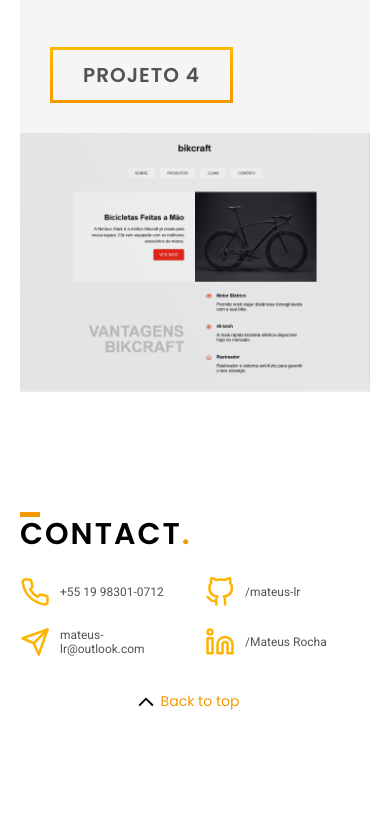
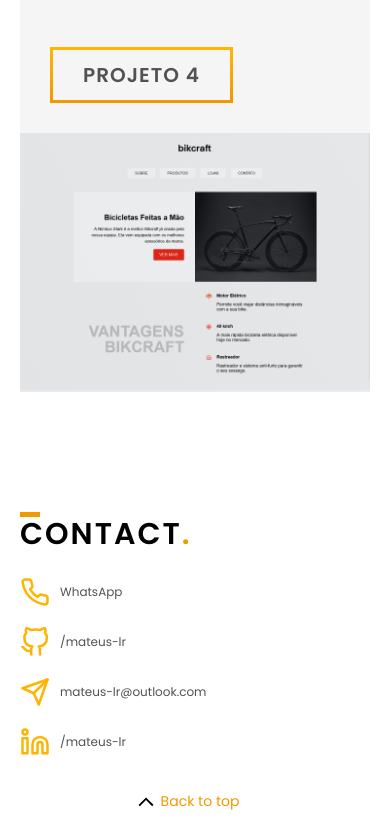
Before and after one commit to mateus-lr/Portfolio, a plain HTML site: page index.html in a window 390 px wide. Shown: the part 3851-4688 px from the top of the page. Before the commit the page ends 4588 px from the top, so only its background shows below. Drawn offline with Linux system fonts and the light colour scheme.

Commit message:
fix new bugs

```diff
--- a/CSS/style.css
+++ b/CSS/style.css
@@ -486,7 +486,7 @@ label span:nth-child(3) {
   gap: 1rem;
 }
 
-.footer p {
+.footer a{
   font-size: 1.8rem;
   color: var(--g10);
 }
@@ -672,10 +672,10 @@ label span:nth-child(3) {
   }
 
   .footerItems {
-    width: 100%;
+    grid-template-columns: 1fr;
   }
 
-  .footer p {
+  .footer a {
     font-size: 1.2rem;
   }
 
--- a/index.html
+++ b/index.html
@@ -166,19 +166,19 @@
       <ul class="footerItems">
         <li>
           <img class="footerImg" src="./img/phone.svg" alt="">
-          <p>+55 19 98301-0712</p>
+          <a href="https://wa.me/5519983010712">WhatsApp</a>
         </li>
         <li>
           <img class="footerImg" src="./img/github.svg" alt="">
-          <p>/mateus-lr</p>
+          <a href="https://github.com/mateus-lr">/mateus-lr</a>
         </li>
         <li>
           <img class="footerImg" src="./img/send.svg" alt="">
-          <p id="email">mateus-lr@outlook.com</p>
+          <a href="mailto:mateus_lr@outlook.com">mateus-lr@outlook.com</a>
         </li>
         <li>
           <img class="footerImg" src="./img/linkedin.svg" alt="">
-          <p>/Mateus Rocha</p>
+          <a href="https://www.linkedin.com/in/mateus-lr/">/mateus-lr</a>
         </li>
       </ul>
     </div>
```
